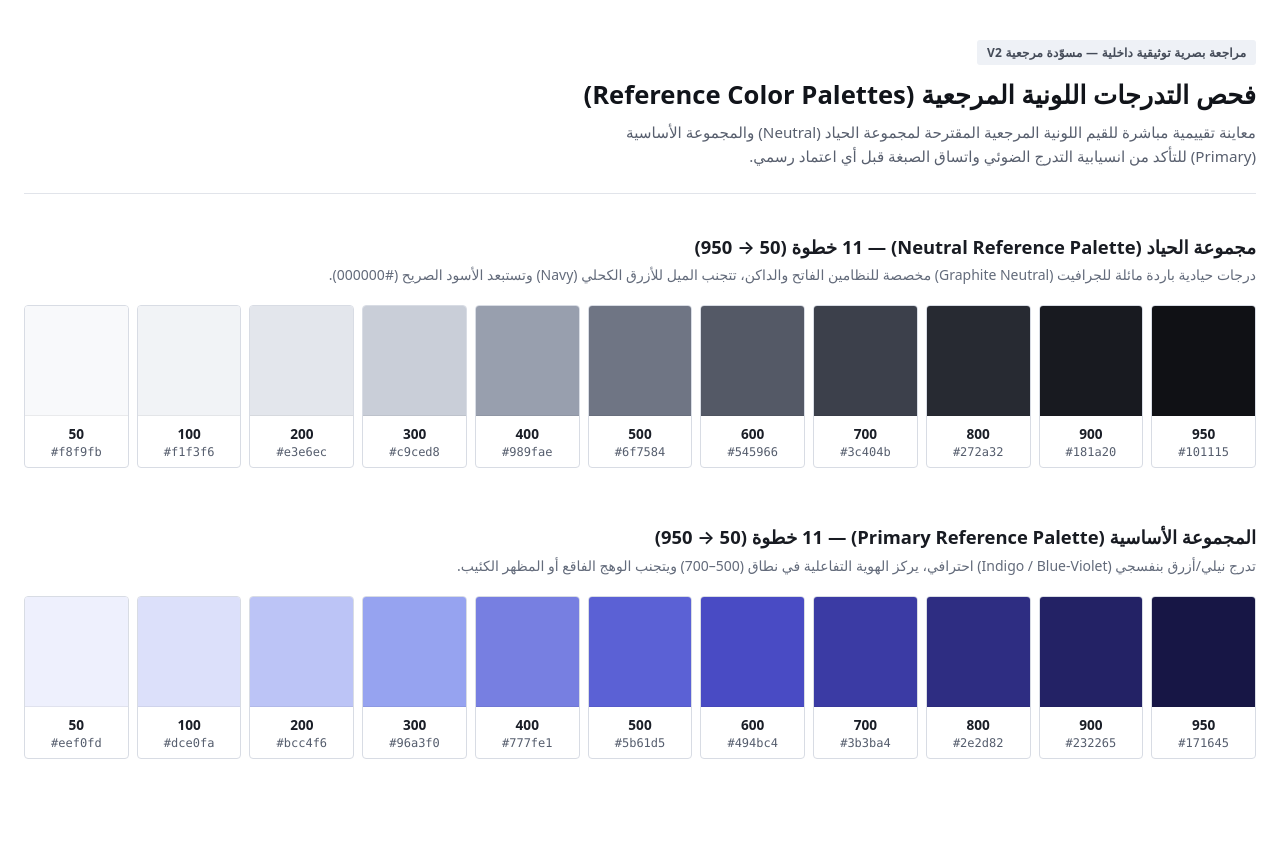
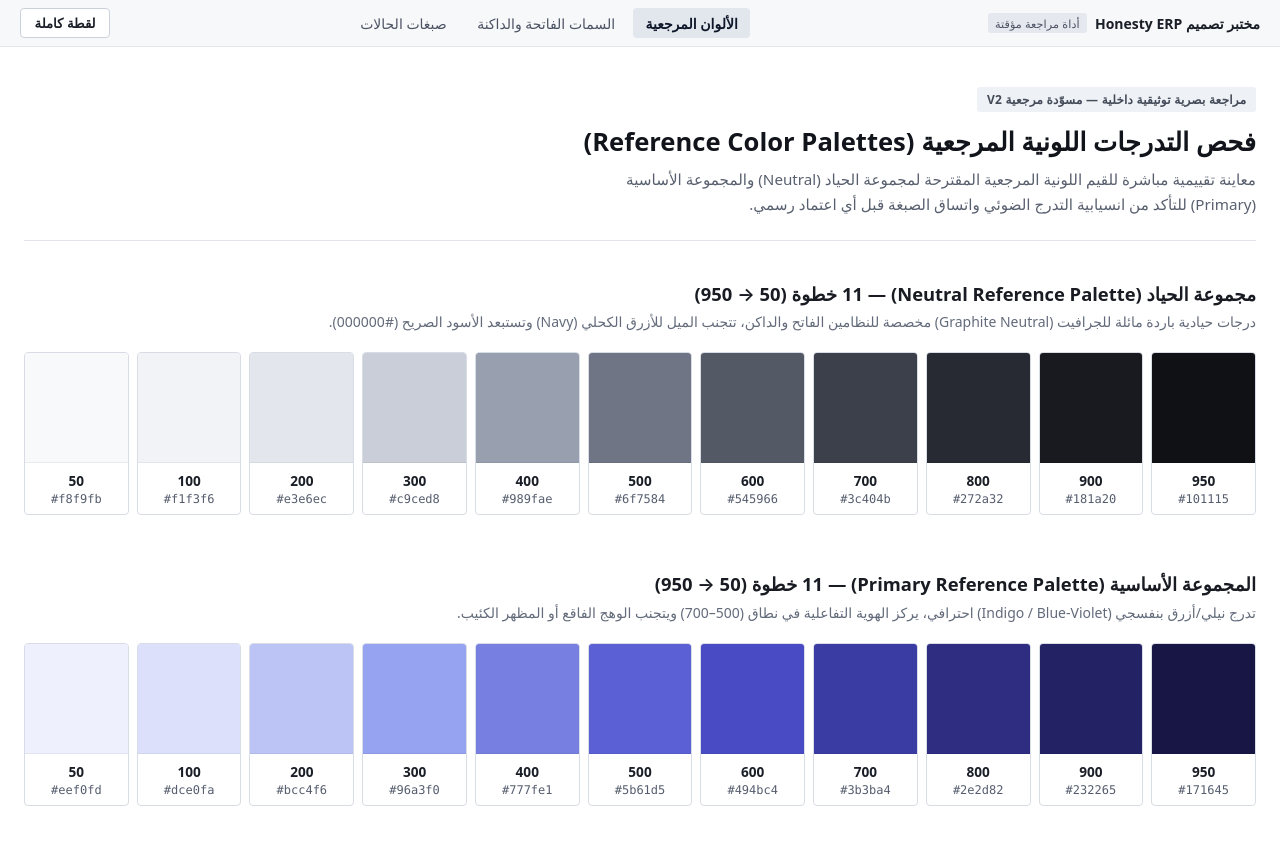
Before and after one commit to abdel-moumen-abdel-raouf/honesty-erp-design-lab, an Angular app: page /foundation/colors in a window 1280 px wide. Shown: the top 844 px of the page. Built offline with nearby package versions, Linux system fonts and the light colour scheme.

Commit message:
feat: add design lab utility bar and screenshot tool
Implement a temporary navigation and screenshot capture utility for the Design Lab review process, including html2canvas integration for documentation purposes.

```diff
--- a/package.json
+++ b/package.json
@@ -18,6 +18,7 @@
     "@angular/forms": "^21.0.0",
     "@angular/platform-browser": "^21.0.0",
     "@angular/router": "^21.0.0",
+    "html2canvas": "^1.4.1",
     "rxjs": "~7.8.0",
     "tslib": "^2.3.0"
   },
--- a/src/app/app.html
+++ b/src/app/app.html
@@ -1 +1,59 @@
-<router-outlet id="app-router-outlet"></router-outlet>
+<header id="lab-utility-bar" class="lab-utility-bar">
+  <div id="lab-utility-brand" class="lab-utility-brand">
+    <span id="lab-utility-title" class="lab-utility-title">مختبر تصميم Honesty ERP</span>
+    <span id="lab-utility-badge" class="lab-utility-badge">أداة مراجعة مؤقتة</span>
+  </div>
+
+  <nav id="lab-nav" class="lab-nav" aria-label="روابط المراجعة المؤقتة">
+    <a
+      id="nav-link-colors"
+      class="lab-nav-link"
+      routerLink="/foundation/colors"
+      routerLinkActive="active"
+      [routerLinkActiveOptions]="{exact: true}"
+    >
+      الألوان المرجعية
+    </a>
+    <a
+      id="nav-link-themes"
+      class="lab-nav-link"
+      routerLink="/foundation/themes"
+      routerLinkActive="active"
+    >
+      السمات الفاتحة والداكنة
+    </a>
+    <a
+      id="nav-link-status-hues"
+      class="lab-nav-link"
+      routerLink="/foundation/colors/status-hues"
+      routerLinkActive="active"
+    >
+      صبغات الحالات
+    </a>
+  </nav>
+
+  <div id="lab-actions" class="lab-actions">
+    @if (statusMessage()) {
+      <span id="lab-screenshot-status" class="lab-screenshot-status" [class.is-error]="hasError()">
+        {{ statusMessage() }}
+      </span>
+    }
+    <button
+      id="btn-full-page-screenshot"
+      type="button"
+      class="btn-screenshot"
+      [disabled]="isCapturing()"
+      (click)="captureScreenshot()"
+    >
+      @if (isCapturing()) {
+        جاري الالتقاط...
+      } @else {
+        لقطة كاملة
+      }
+    </button>
+  </div>
+</header>
+
+<main id="routed-review-content" class="routed-content-wrapper">
+  <router-outlet id="app-router-outlet"></router-outlet>
+</main>
--- a/src/app/app.scss
+++ b/src/app/app.scss
@@ -1,3 +1,136 @@
+// =============================================================================
+// Docs-Only Temporary Design Lab Utility Chrome
+// =============================================================================
+// Note:
+// The utility bar and its elements are INTERNAL DESIGN-LAB REVIEW TOOLING ONLY.
+// They are NOT:
+// - the future ERP Topbar
+// - the future Sidebar
+// - a production navigation component
+// - a visual reference for Shell design
+// All layout/styling values in this file are temporary docs-only chrome and
+// do NOT represent Foundation tokens or production design decisions.
+// =============================================================================
+
 :host {
+  display: flex;
+  flex-direction: column;
+  min-height: 100vh;
+}
+
+.lab-utility-bar {
+  position: sticky;
+  top: 0;
+  z-index: 1000;
+  display: flex;
+  align-items: center;
+  justify-content: space-between;
+  flex-wrap: wrap;
+  gap: 0.75rem;
+  padding: 0.5rem 1.25rem;
+  background-color: #f7f8fa;
+  border-bottom: 1px solid #e2e5ec;
+  font-family: system-ui, -apple-system, BlinkMacSystemFont, 'Segoe UI', Roboto, sans-serif;
+  font-size: 0.875rem;
+}
+
+.lab-utility-brand {
+  display: flex;
+  align-items: center;
+  gap: 0.5rem;
+}
+
+.lab-utility-title {
+  font-weight: 600;
+  color: #1a1e27;
+  font-size: 0.875rem;
+}
+
+.lab-utility-badge {
+  display: inline-block;
+  font-size: 0.7rem;
+  font-weight: 500;
+  padding: 0.15rem 0.45rem;
+  background-color: #e5e8ef;
+  color: #4b5262;
+  border-radius: 3px;
+  letter-spacing: 0.01em;
+}
+
+.lab-nav {
+  display: flex;
+  align-items: center;
+  gap: 0.4rem;
+}
+
+.lab-nav-link {
+  display: inline-block;
+  padding: 0.35rem 0.75rem;
+  color: #4b5262;
+  text-decoration: none;
+  border-radius: 4px;
+  font-weight: 500;
+  transition: color 0.15s ease, background-color 0.15s ease;
+
+  &:hover {
+    color: #11141a;
+    background-color: #eaecef;
+  }
+
+  &.active {
+    color: #0f172a;
+    background-color: #e2e6ed;
+    font-weight: 600;
+  }
+}
+
+.lab-actions {
+  display: flex;
+  align-items: center;
+  gap: 0.75rem;
+}
+
+.lab-screenshot-status {
+  font-size: 0.8rem;
+  color: #4b5262;
+
+  &.is-error {
+    color: #c93833;
+    font-weight: 500;
+  }
+}
+
+.btn-screenshot {
+  display: inline-flex;
+  align-items: center;
+  justify-content: center;
+  padding: 0.4rem 0.85rem;
+  font-size: 0.825rem;
+  font-weight: 600;
+  color: #1a1e27;
+  background-color: #ffffff;
+  border: 1px solid #ccd2dc;
+  border-radius: 4px;
+  cursor: pointer;
+  transition: background-color 0.15s ease, border-color 0.15s ease;
+
+  &:hover:not(:disabled) {
+    background-color: #f0f2f5;
+    border-color: #b5bcc9;
+  }
+
+  &:active:not(:disabled) {
+    background-color: #e4e7eb;
+  }
+
+  &:disabled {
+    opacity: 0.6;
+    cursor: not-allowed;
+  }
+}
+
+.routed-content-wrapper {
+  flex: 1;
+  width: 100%;
   display: block;
 }
--- a/src/app/app.ts
+++ b/src/app/app.ts
@@ -1,11 +1,78 @@
-import {ChangeDetectionStrategy, Component} from '@angular/core';
-import {RouterOutlet} from '@angular/router';
+import {ChangeDetectionStrategy, Component, inject, signal} from '@angular/core';
+import {Router, RouterLink, RouterLinkActive, RouterOutlet} from '@angular/router';
+import html2canvas from 'html2canvas';
 
 @Component({
   changeDetection: ChangeDetectionStrategy.OnPush,
   selector: 'app-root',
-  imports: [RouterOutlet],
+  imports: [RouterOutlet, RouterLink, RouterLinkActive],
   templateUrl: './app.html',
   styleUrl: './app.scss',
 })
-export class App {}
+export class App {
+  private readonly router = inject(Router);
+
+  readonly isCapturing = signal(false);
+  readonly statusMessage = signal<string | null>(null);
+  readonly hasError = signal(false);
+
+  async captureScreenshot(): Promise<void> {
+    if (this.isCapturing()) {
+      return;
+    }
+
+    const target = document.getElementById('routed-review-content');
+    if (!target) {
+      this.hasError.set(true);
+      this.statusMessage.set('تعذر العثور على محتوى الصفحة');
+      return;
+    }
+
+    this.isCapturing.set(true);
+    this.hasError.set(false);
+    this.statusMessage.set('جاري الالتقاط...');
+
+    try {
+      const width = target.scrollWidth;
+      const height = target.scrollHeight;
+
+      const canvas = await html2canvas(target, {
+        scale: 1,
+        width,
+        height,
+        windowWidth: width,
+        windowHeight: height,
+        scrollX: 0,
+        scrollY: 0,
+        useCORS: true,
+        backgroundColor: null,
+      });
+
+      const currentUrl = this.router.url.split('?')[0].split('#')[0];
+      let cleanPath = currentUrl
+        .replace(/^\/+/, '')
+        .replace(/\/+$/, '')
+        .replace(/\//g, '-');
+      if (!cleanPath) {
+        cleanPath = 'foundation-review';
+      }
+      const filename = `${cleanPath}.png`;
+
+      const dataUrl = canvas.toDataURL('image/png');
+      const link = document.createElement('a');
+      link.download = filename;
+      link.href = dataUrl;
+      document.body.appendChild(link);
+      link.click();
+      document.body.removeChild(link);
+
+      this.statusMessage.set(null);
+    } catch (error) {
+      console.error('Screenshot capture failed:', error);
+      this.hasError.set(true);
+      this.statusMessage.set('فشل التقاط الصفحة');
+    } finally {
+      this.isCapturing.set(false);
+    }
+  }
+}
```
Also changed, not shown: 2 other files (tests, documents, lock files or other folders).
